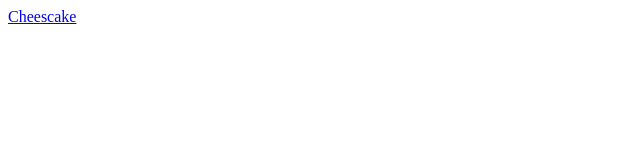
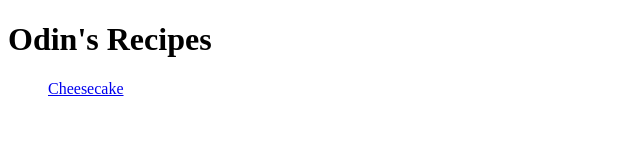
Before and after one commit to hjk0l/odin-recipes, a plain HTML site: page index.html in a window 1280 px wide. Shown: the whole page, without its empty margins (0-640 px from the left). Drawn offline with Linux system fonts and the light colour scheme.

Commit message:
Added to index.html. Added an unordered list for the recipes to make it a bit cleaner.

```diff
--- a/index.html
+++ b/index.html
@@ -4,9 +4,11 @@
     <meta charset="UTF-8">
     <meta name="viewport" content="width=device-width, initial-scale=1.0">
     <title>Odin Recipes</title>
-    <a href="recipes/cheesecake.html">Cheescake</a>
 </head>
 <body>
-
+    <h1>Odin's Recipes</h1>
+    <ul>
+        <a href="./recipes/cheesecake.html">Cheesecake</a>
+    </ul>
 </body>
 </html>
```
